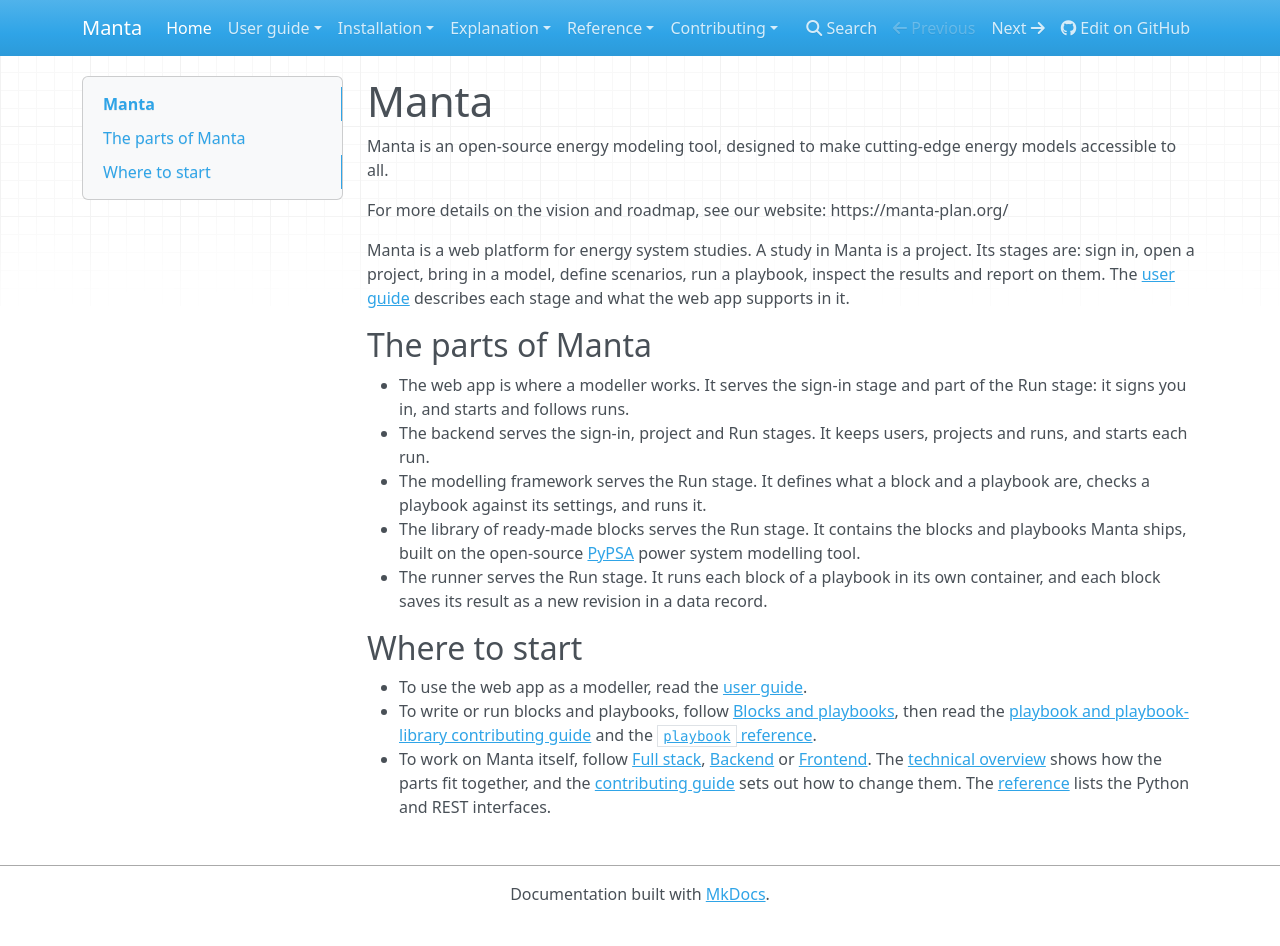
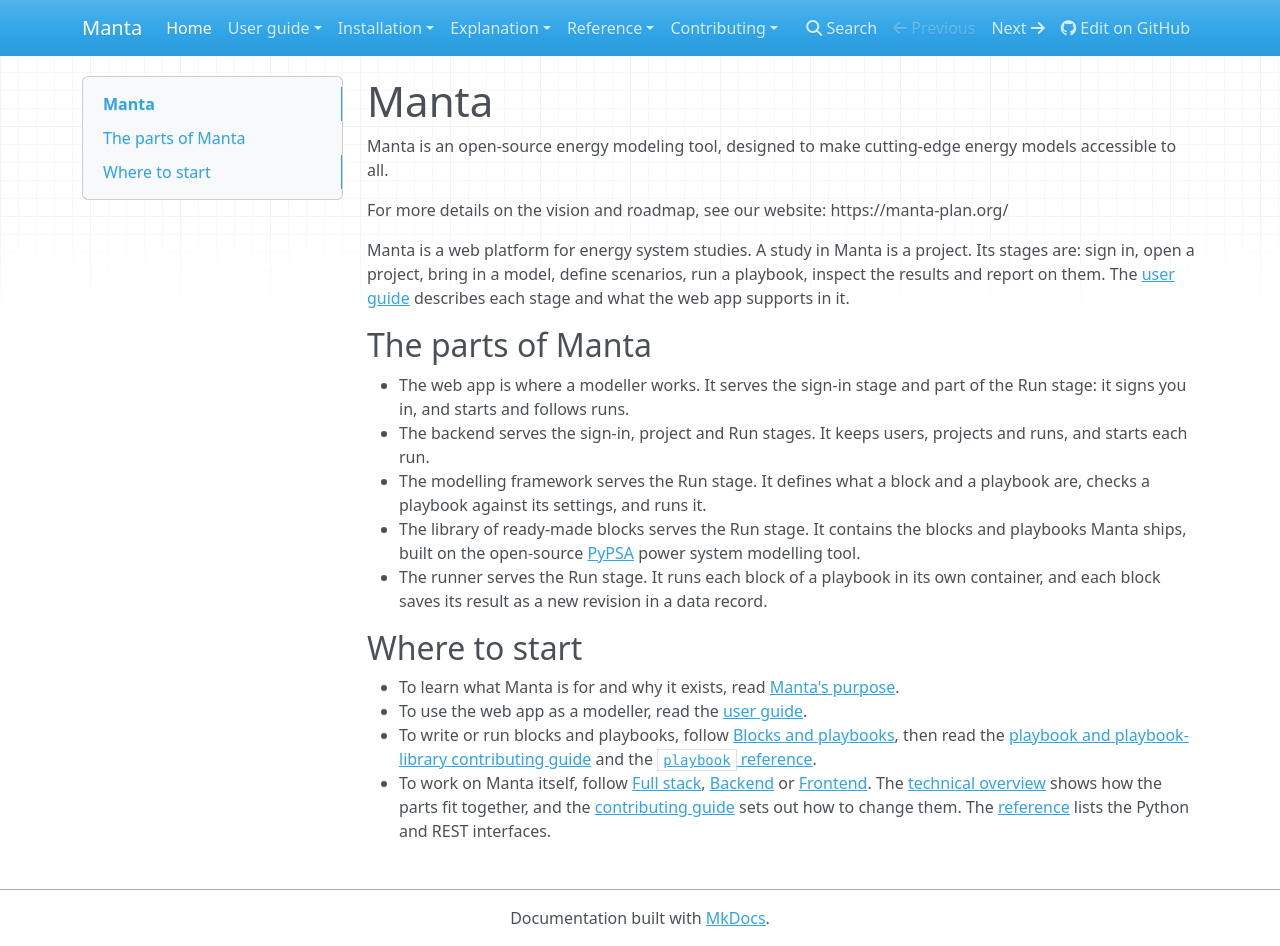
Before and after one commit to manta-plan/manta, an MkDocs documentation site: the page built from docs/index.md, in a window 1280 px wide and 946 px high. Built offline with MkDocs 1.6.1, drawn with Linux system fonts in a browser that asks for light colours; nearby versions of some CDN libraries; part of the change alters nothing that is shown.

Commit message:
docs: add Manta's purpose page to the Explanation section
Add a plain-language page on what Manta is for: the usability barrier
of open-source energy models, why Manta is a full application rather
than a GUI, the community structure of blocks, playbooks, datasets and
models, and how Manta relates to PyPSA and other modelling tools.

Link it from the nav, the Explanation landing page and Home. The
community diagram is a draft from the designer and is to be replaced.

Co-Authored-By: Claude Opus 5.5 <noreply@anthropic.com>
Signed-off-by: Lauren Clisby <lclisby@gmail.com>

```diff
--- a/docs/explanation/index.md
+++ b/docs/explanation/index.md
@@ -6,12 +6,18 @@ SPDX-License-Identifier: CC-BY-4.0
 # Explanation
 
 These pages explain why we have built Manta in the way we have.
-They are aimed at a developer who wants to understand the system before changing it.
 For exact interfaces, see the [reference pages](../reference/index.md).
+
+## Why Manta exists
+
+This page is for anyone who wants to know what Manta is for, with no technical background needed.
+
+- [Manta's purpose](purpose.md): open it to see the problem Manta answers, and why it is built around a community.
 
 ## How Manta works
 
 These pages describe Manta as it is in the code today.
+They are aimed at a developer who wants to understand the system before changing it.
 
 - [Users and scope](scope.md): open it to see who Manta is designed for, where it runs, and the constraints that shape its design.
 - [Architecture](architecture.md): open it to see how the packages and services fit together, and how one playbook run moves through them.
--- /dev/null
+++ b/docs/explanation/purpose.md
@@ -0,0 +1,98 @@
+<!--
+SPDX-FileCopyrightText: Manta contributors
+SPDX-License-Identifier: CC-BY-4.0
+-->
+
+# Manta's purpose
+
+Manta exists to make world-class energy system planning straightforward and accessible.
+With it, the institutions that shape the energy transition can make faster decisions, with more confidence and trust.
+This page explains the problem Manta answers, the kind of application it is, and how it relies on, promotes, and enables other efforts in the energy modelling community.
+
+!!! warning "Manta is still under development"
+
+    This page describes what Manta is designed to become.
+    The [user guide](../user-guide/index.md#what-the-web-app-supports-today) lists what the web app supports today.
+
+## The usability barrier
+
+Open-source energy system models are fast, capable and free to use, yet few of the organisations that plan the energy transition use them.
+The main barrier is usability, not performance.
+To run these models today, you manage spreadsheets, write code in Python or Julia, and need to understand GitHub.
+
+The result is that many organisations do not move to open-source tools, and keep relying on tools that a company owns and licenses (proprietary tools).
+These tools are often closed, so their users cannot see how a result was reached (black-box tools).
+A result that no one outside the vendor can inspect is hard to trust, however good it is.
+
+## An application, not a graphical front end
+
+Manta is a complete application that sits on top of existing open-source modelling tools.
+It is not a set of screens that fills in the input files for one tool (a graphical user interface, or GUI).
+
+A GUI alone would fall short.
+It helps one modeller work a little faster, but it ties every study to the one tool underneath.
+The organisation cannot pick the best tool for each question, or move to better tools as the field advances.
+A simple GUI also has no shared projects, no control over who sees what, and no record of what was run.
+
+Manta serves the companies that run high-voltage grids (transmission system operators, or TSOs), as well as regulators, governments and industry.
+To use a tool for real decisions, these organisations need more than a GUI:
+
+- Security fit for confidential grid data, and the option to run Manta on their own servers.
+- Efficient handling of large runs, with each step given the computing power it needs (orchestration).
+- Models, scenarios and results kept together in one place, with every version stored (data management).
+- Transparent execution, so anyone can trace a result back to its model, data, and workflow - and reproduce it.
+- An intuitive interface that any analyst can use without writing code.
+- Shared projects, where teams can collaborate.
+- Accounts, with administrators who decide who can view and edit each project.
+
+The [Users and scope](scope.md) page sets out how these needs shape Manta's design.
+
+## A shared structure that others fill
+
+Manta does not aim to contain every model and analysis from the start.
+It provides the foundation, and a community of experts adds the parts that run on it.
+The diagram shows who adds what, and who uses it.
+
+![Tool developers create modular workflow blocks, which analysis experts use to create repeatable playbooks. A data community creates model-ready datasets, which modelling experts use to create transparent and validated models. Analysts run playbooks on models, and see the results in interactive dashboards. Decision makers use the resulting transparent and reproducible analyses.](../static/purpose-community-draft.webp)
+
+Each group works at the level it knows best:
+
+- Tool developers write blocks. A block is one unit of work in an energy model workflow, such as grouping hourly data into fewer, longer periods.
+- Analysis experts chain blocks into playbooks. A playbook is a set of blocks that you can run as one repeatable analysis.
+- A data community prepares datasets that are ready to use in a model.
+- Modelling experts build models from those datasets, and validate them.
+- Analysts run playbooks on models, and visualise the results in dashboards.
+- Decision makers use the analyses, which anyone can trace back and repeat.
+
+An analyst can start a study without learning to write blocks, prepare data and build models first.
+The work of every group upstream is already there to use.
+
+The structure matters as much as the parts.
+Every block describes its settings and its inputs in the same way, so a block from one author fits into a playbook from another.
+Without that shared shape, each contribution would be a one-off that only its author could connect.
+Manta ships with a first set of blocks and playbooks, and anyone can add their own.
+[Concepts](../user-guide/concepts.md) defines each of these terms.
+
+## The modelling tools under Manta
+
+Manta's first goal is a consistent, reliable application that grid operators and industry can use, whatever tool runs underneath.
+To reach that goal quickly, the blocks that ship with Manta use [PyPSA](https://pypsa.org), an open-source power system modelling tool.
+Manta describes models in PyPSA's terms, and imports PyPSA models.
+
+Manta is not a wrapper for PyPSA, though.
+None of its structure is designed for PyPSA: projects, runs, blocks, playbooks and stored results work the same whichever tool a block uses.
+The modelling tool sits inside each block, and the rest of Manta never calls it directly.
+So other tools can run in other blocks, and contributors can bring the tools they know.
+
+Parts of the web app use PyPSA's terms and views today.
+This is a shortcut to a working application, not part of Manta's design.
+Manta aims to describe models in one common format that covers many tools.
+
+The first blocks answer two planning questions.
+The first is what to build and when (capacity expansion), and the second is how the system runs hour by hour (dispatch).
+Both are optimisation problems.
+Other kinds of analysis, such as how power moves through the grid (power flow), fit the same structure of blocks and playbooks.
+
+Most of the people building Manta today are PyPSA experts.
+The group also includes people with experience of [Calliope](https://www.callio.pe) and [Tulipa](https://github.com/TulipaEnergy/TulipaEnergyModel.jl), two other optimisation frameworks.
+Manta welcomes contributors who know other optimisation frameworks, and experts in power flow and other techniques that the current group does not cover.
--- a/docs/index.md
+++ b/docs/index.md
@@ -22,6 +22,7 @@ The [user guide](user-guide/index.md) describes each stage and what the web app
 
 ## Where to start
 
+- To learn what Manta is for and why it exists, read [Manta's purpose](explanation/purpose.md).
 - To use the web app as a modeller, read the [user guide](user-guide/index.md).
 - To write or run blocks and playbooks, follow [Blocks and playbooks](installation/blocks-and-playbooks.md), then read the [playbook and playbook-library contributing guide](contributing/playbook.md) and the [`playbook` reference](reference/playbook/api.md).
 - To work on Manta itself, follow [Full stack](installation/full-stack.md), [Backend](installation/backend.md) or [Frontend](installation/frontend.md). The [technical overview](explanation/architecture.md) shows how the parts fit together, and the [contributing guide](contributing/index.md) sets out how to change them. The [reference](reference/index.md) lists the Python and REST interfaces.
--- a/mkdocs.yml
+++ b/mkdocs.yml
@@ -131,6 +131,7 @@ nav:
       - Frontend: installation/frontend.md
   - Explanation:
       - explanation/index.md
+      - Manta's purpose: explanation/purpose.md
       - Users and scope: explanation/scope.md
       - Architecture: explanation/architecture.md
       - Orchestration with Prefect: explanation/orchestration.md
```
Also changed, not shown: docs/static/purpose-community-draft.webp (added).
